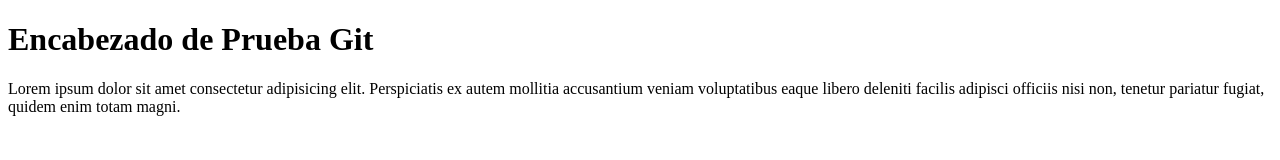
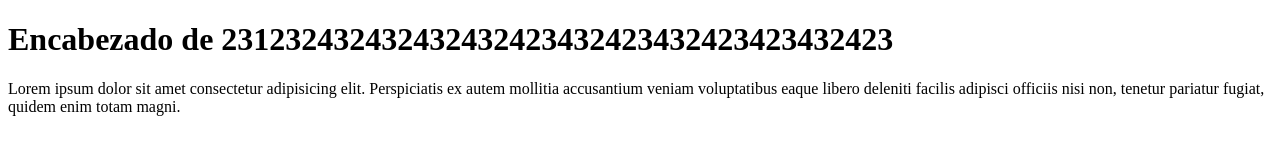
Before and after one commit to n8gx2/Curso-Git-Github, a plain HTML site: page index.html in a window 1280 px wide. Drawn offline with Linux system fonts and the light colour scheme.

Commit message:
prueba de merge en dos branch

```diff
--- a/index.html
+++ b/index.html
@@ -6,7 +6,7 @@
     <title>Document</title>
 </head>
 <body>
-    <h1>Encabezado de Prueba Git</h1>
+    <h1>Encabezado de 231232432432432432423432423432423423432423</h1>
     <p>Lorem ipsum dolor sit amet consectetur adipisicing elit. Perspiciatis ex autem mollitia accusantium veniam voluptatibus eaque libero deleniti facilis adipisci officiis nisi non, tenetur pariatur fugiat, quidem enim totam magni.</p>
 </body>
 </html>
```
